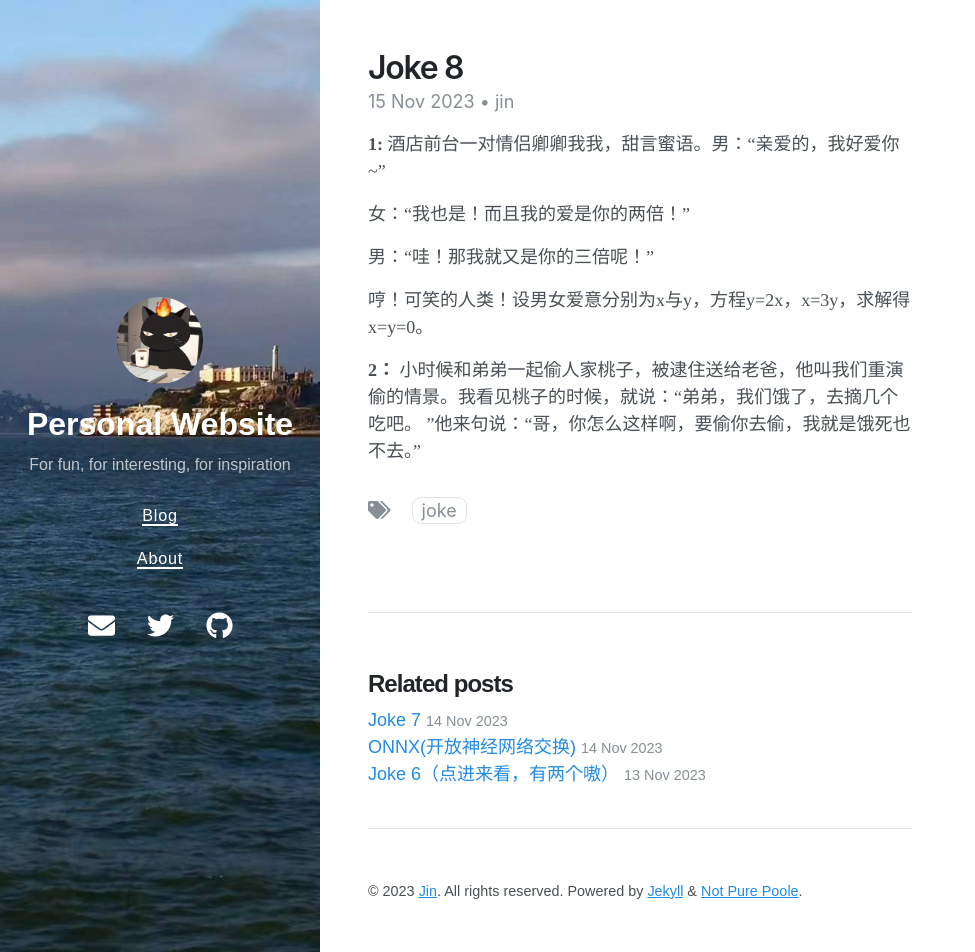
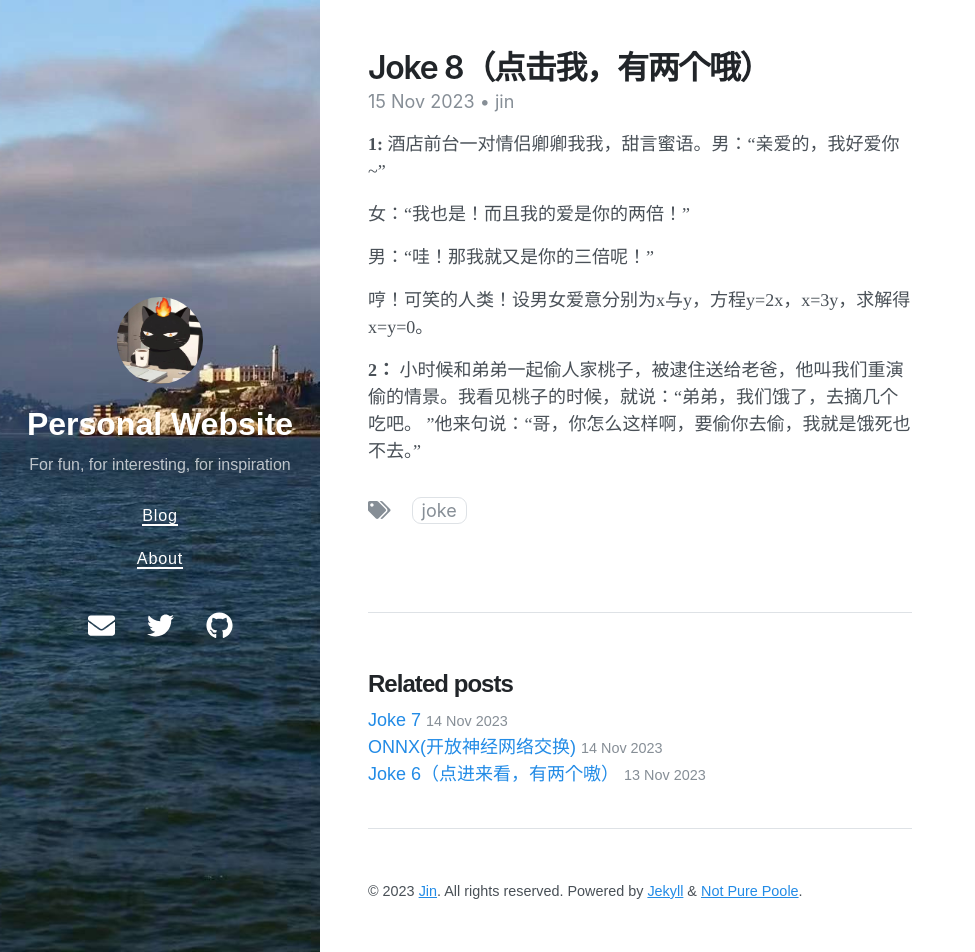
Before and after one commit to New-lay/New-lay.github.io, a Jekyll site: the page built from _posts/2023-11-15-joke-8.md, in a window 1280 px wide and 952 px high. Shown: the whole window, without its empty margins (0-975 px from the left). Built offline with Jekyll 4.4.1, drawn with Linux system fonts in a browser that asks for light colours; nearby versions of some CDN libraries.

Commit message:
Update 2023-11-15-joke-8.md

```diff
--- a/_posts/2023-11-15-joke-8.md
+++ b/_posts/2023-11-15-joke-8.md
@@ -1,6 +1,6 @@
 ---
 layout: post
-title: Joke 8
+title: Joke 8（点击我，有两个哦）
 author: jin
 tags: Joke
 date: 2023-11-15 17:33 +0800
```
